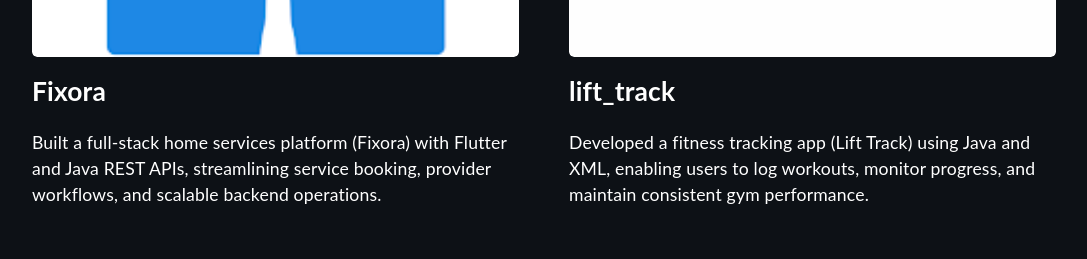
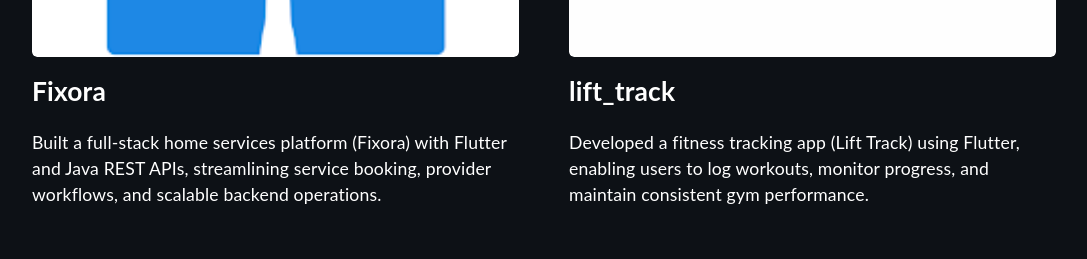
Before and after one commit to prashant000000004/Rportfolio, a React (Create React App) app: page / in a window 1280 px wide. Shown: the part 2600-2859 px from the top of the page, without its empty margins (96-1183 px from the left). Built offline with nearby package versions, Linux system fonts and the light colour scheme.

Commit message:
fix vercel lint errors

```diff
--- a/src/components/Project.tsx
+++ b/src/components/Project.tsx
@@ -25,7 +25,7 @@ function Project() {
              <div className="project">
                 <a href="https://github.com/prashant000000004/lift_track" target="_blank" rel="noreferrer"><img src={mock14} className="zoom" alt="thumbnail" width="100%"/></a>
                 <a href="https://github.com/prashant000000004/lift_track" target="_blank" rel="noreferrer"><h2>lift_track</h2></a>
-                <p>Developed a fitness tracking app (Lift Track) using Java and XML, enabling users to log workouts, monitor progress, and maintain consistent gym performance.</p>
+                <p>Developed a fitness tracking app (Lift Track) using Flutter, enabling users to log workouts, monitor progress, and maintain consistent gym performance.</p>
             </div>
             <div className="project">
                 <a href="https://github.com/prashant000000004/cropKart" target="_blank" rel="noreferrer"><img src={mock11} className="zoom" alt="thumbnail" width="100%"/></a>
```
